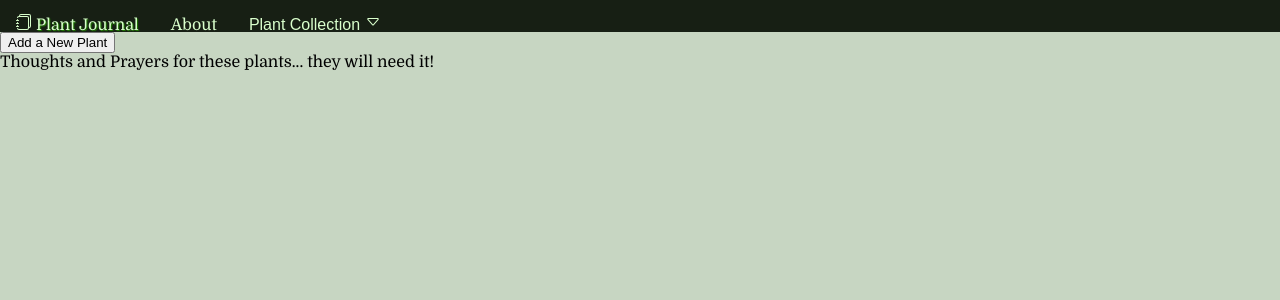
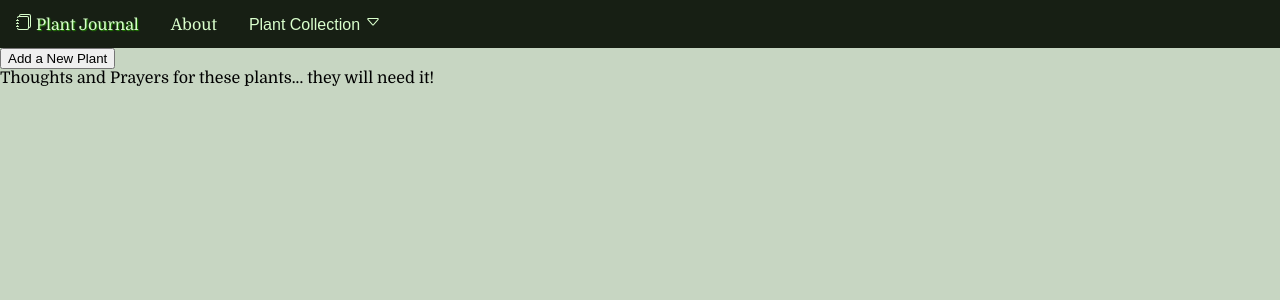
Before and after one commit to mihaizaurus/plantjournal, a React (Create React App) app: page / in a window 1280 px wide. Shown: the top 300 px of the page. Built offline with nearby package versions, Linux system fonts and the light colour scheme.

Commit message:
Don't use percentage based height

```diff
--- a/src/styles/_navBar.scss
+++ b/src/styles/_navBar.scss
@@ -7,7 +7,6 @@ nav {
   overflow: hidden;
   align-items: baseline;
   vertical-align: middle;
-  height: 4vh;
   font-size: 2vh;
 
   @mixin navbarItems() {
--- a/src/styles/app.css
+++ b/src/styles/app.css
@@ -11,7 +11,6 @@ nav {
       -ms-flex-align: baseline;
           align-items: baseline;
   vertical-align: middle;
-  height: 4vh;
   font-size: 2vh;
 }
 
```
